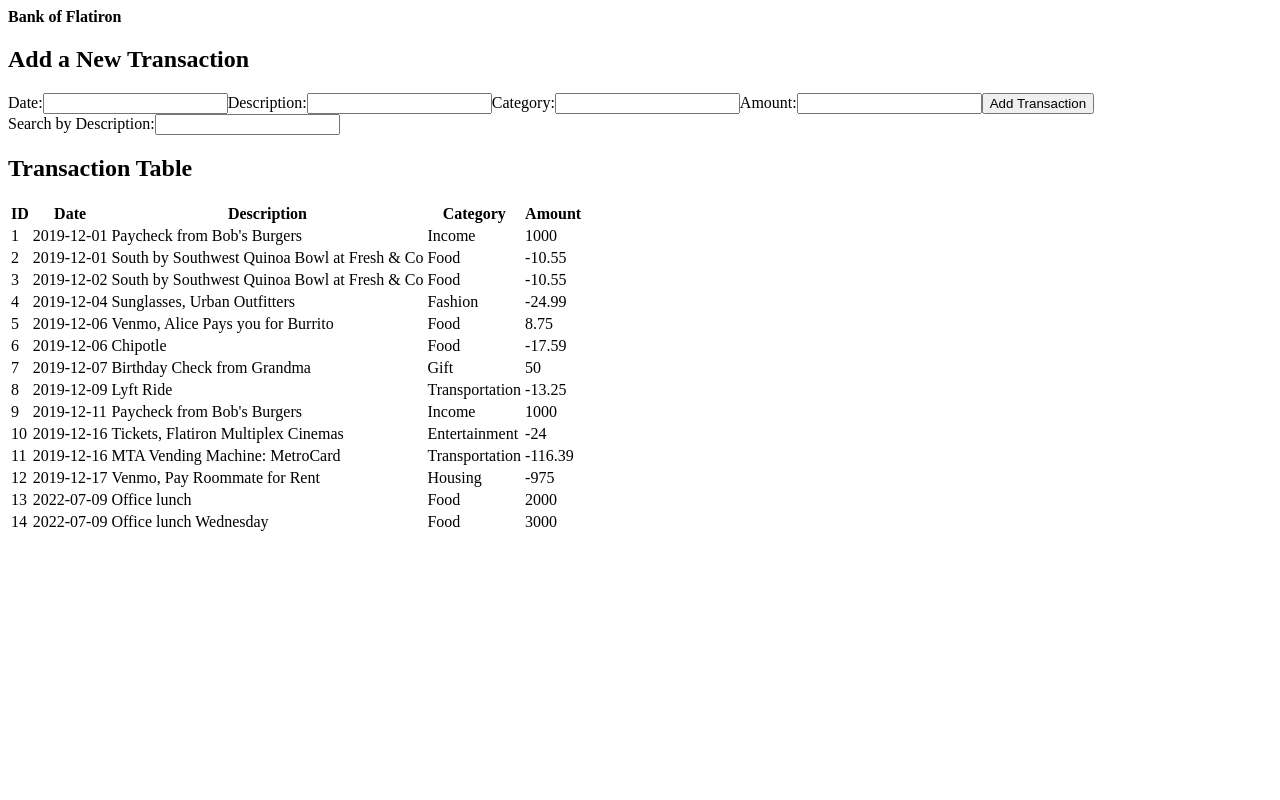
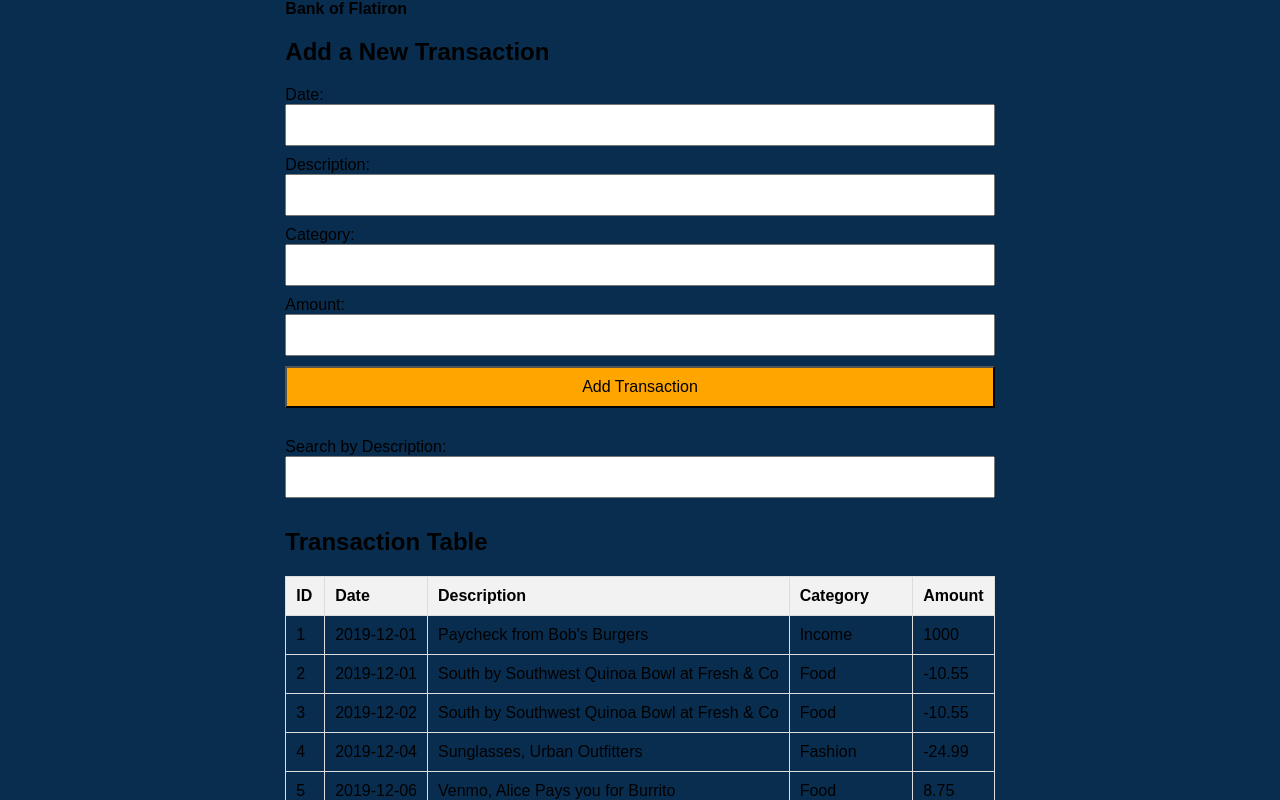
Before and after one commit to bonganimasemola/BANKOFFLATIRON, a React (Create React App) app: page / in a window 1280 px wide. Shown: the top 800 px of the page. Built offline with nearby package versions, Linux system fonts and the light colour scheme; data requests are answered from the project's data file.

Commit message:
index.css set up

```diff
--- /dev/null
+++ b/src/index.css
@@ -0,0 +1,56 @@
+body {
+    font-family: Arial, sans-serif;
+    margin: 0;
+    padding: 0;
+    display: flex;
+    flex-direction: column;
+    align-items: center;
+    justify-content: center;
+    min-height: 100vh;
+    background-color: #092d4f;
+  }
+
+  h1 {
+    color: #007bff;
+    margin-bottom: 20px;
+  }
+
+  form {
+    display: flex;
+    flex-direction: column;
+    margin-bottom: 20px;
+  }
+
+  input, button {
+    margin-bottom: 10px;
+    padding: 10px;
+    font-size: 16px;
+  }
+
+  table {
+    width: 100%;
+    border-collapse: collapse;
+    margin-bottom: 20px;
+  }
+
+  th, td {
+    border: 1px solid #ddd;
+    padding: 10px;
+    text-align: left;
+  }
+
+  th {
+    background-color: #f2f2f2;
+  }
+
+  input[type="text"], input[type="number"] {
+    width: 100%;
+    box-sizing: border-box;
+  }
+
+  button {
+    background-color: orange;
+  }
+
+  button:hover {
+    background-color: rgb(238, 191, 106) };
--- a/src/index.js
+++ b/src/index.js
@@ -1,7 +1,7 @@
 import React from 'react';
 import ReactDOM from 'react-dom';
 import App from './App';
-
+import "./index.css"
 
 ReactDOM.render(
   <React.StrictMode>
```
Also changed, not shown: src/app.css (added).
